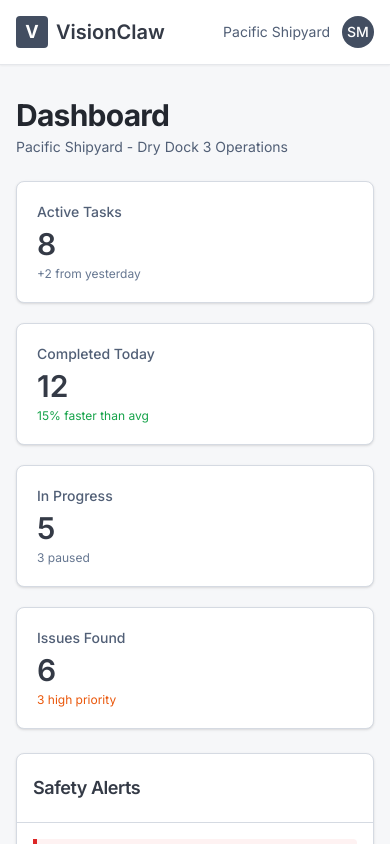
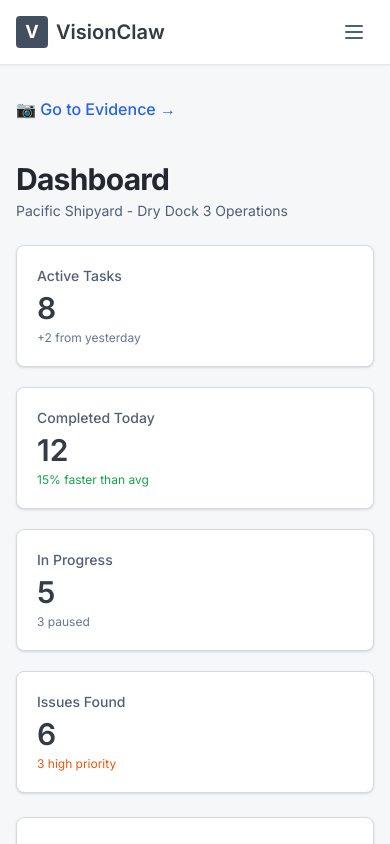
Before and after one commit to sefacosgun11/visionclaw, a Next.js app in the folder web-demo/: page / in a window 390 px wide. Shown: the top 844 px of the page. Built offline with nearby package versions, Linux system fonts and the light colour scheme.

Commit message:
Add mobile navigation and page links

```diff
--- a/web-demo/app/evidence/page.tsx
+++ b/web-demo/app/evidence/page.tsx
@@ -1,6 +1,7 @@
 'use client';
 
 import { useState, useEffect, useRef } from 'react';
+import Link from 'next/link';
 import {
   Camera,
   AlertCircle,
@@ -160,6 +161,12 @@ export default function EvidencePage() {
   return (
     <div className="min-h-screen bg-gray-50">
       <div className="max-w-7xl mx-auto px-4 sm:px-6 lg:px-8 py-8">
+        <Link
+          href="/"
+          className="inline-flex items-center text-blue-600 hover:text-blue-800 mb-6 font-medium"
+        >
+          ← Back to Home
+        </Link>
         <div className="mb-8">
           <h1 className="text-3xl font-bold text-gray-900">Evidence Workspace</h1>
           <p className="mt-2 text-gray-600">Create evidence items and analyze photos with AI</p>
@@ -461,8 +468,7 @@ function AnalysisStatus({
                   <div className="flex items-center gap-2 mb-2">
                     <span className="text-xs font-medium text-gray-500 uppercase">{finding.category}</span>
                     {finding.severity && (
-                      <span className={`text-xs px-2 py-1 rounded ${
-                        finding.severity === 'critical' ? 'bg-red-100 text-red-700' :
+                      <span className={`text-xs px-2 py-1 rounded ${finding.severity === 'critical' ? 'bg-red-100 text-red-700' :
                           finding.severity === 'major' ? 'bg-orange-100 text-orange-700' :
                             finding.severity === 'minor' ? 'bg-yellow-100 text-yellow-700' :
                               'bg-blue-100 text-blue-700'
--- a/web-demo/app/page.tsx
+++ b/web-demo/app/page.tsx
@@ -1,6 +1,15 @@
+import Link from 'next/link';
+
 export default function Dashboard() {
   return (
     <div className="space-y-6">
+      <Link
+        href="/evidence"
+        className="inline-flex items-center text-blue-600 hover:text-blue-800 font-medium mb-4"
+      >
+        📷 Go to Evidence →
+      </Link>
+
       <div>
         <h1 className="text-3xl font-bold text-industrial-950">Dashboard</h1>
         <p className="mt-1 text-sm text-industrial-600">
@@ -89,7 +98,7 @@ export default function Dashboard() {
               </div>
               <div className="mt-2">
                 <div className="w-full bg-industrial-200 rounded-full h-1.5">
-                  <div className="bg-blue-600 h-1.5 rounded-full" style={{width: '42%'}}></div>
+                  <div className="bg-blue-600 h-1.5 rounded-full" style={{ width: '42%' }}></div>
                 </div>
                 <p className="text-xs text-industrial-500 mt-1">42% complete • 5 photos</p>
               </div>
@@ -105,7 +114,7 @@ export default function Dashboard() {
               </div>
               <div className="mt-2">
                 <div className="w-full bg-industrial-200 rounded-full h-1.5">
-                  <div className="bg-blue-600 h-1.5 rounded-full" style={{width: '67%'}}></div>
+                  <div className="bg-blue-600 h-1.5 rounded-full" style={{ width: '67%' }}></div>
                 </div>
                 <p className="text-xs text-industrial-500 mt-1">67% complete • 2 photos</p>
               </div>
--- a/web-demo/components/Navigation.tsx
+++ b/web-demo/components/Navigation.tsx
@@ -1,7 +1,9 @@
 'use client'
 
+import { useState } from 'react'
 import Link from 'next/link'
 import { usePathname } from 'next/navigation'
+import { Menu, X } from 'lucide-react'
 
 const navigation = [
   { name: 'Dashboard', href: '/' },
@@ -15,6 +17,7 @@ const navigation = [
 
 export function Navigation() {
   const pathname = usePathname()
+  const [mobileMenuOpen, setMobileMenuOpen] = useState(false)
 
   return (
     <nav className="bg-white shadow-sm border-b border-gray-200">
@@ -30,14 +33,15 @@ export function Navigation() {
               </span>
             </div>
 
-            <div className="hidden sm:ml-8 sm:flex sm:space-x-1">
+            {/* Desktop Menu */}
+            <div className="hidden sm:flex sm:ml-8 sm:space-x-1">
               {navigation.map((item) => {
                 const isActive = pathname === item.href
                 return (
                   <Link
                     key={item.name}
                     href={item.href}
-                    className={`inline-flex items-center px-3 py-2 text-sm font-medium rounded-md transition-colors ${
+                    className={`inline-flex items-center px-3 py-2 text-sm font-medium rounded-md transition-colors whitespace-nowrap ${
                       isActive
                         ? 'bg-industrial-100 text-industrial-900'
                         : 'text-industrial-600 hover:text-industrial-900 hover:bg-industrial-50'
@@ -50,8 +54,9 @@ export function Navigation() {
             </div>
           </div>
 
-          <div className="flex items-center">
-            <div className="flex items-center space-x-3">
+          <div className="flex items-center space-x-3">
+            {/* User Info - Desktop */}
+            <div className="hidden sm:flex items-center space-x-3">
               <span className="text-sm text-industrial-600">
                 Pacific Shipyard
               </span>
@@ -59,9 +64,58 @@ export function Navigation() {
                 <span className="text-white text-sm font-medium">SM</span>
               </div>
             </div>
+
+            {/* Mobile Menu Button */}
+            <button
+              onClick={() => setMobileMenuOpen(!mobileMenuOpen)}
+              className="sm:hidden p-2 rounded-md text-industrial-600 hover:text-industrial-900 hover:bg-industrial-50"
+              aria-label="Toggle menu"
+            >
+              {mobileMenuOpen ? (
+                <X className="h-6 w-6" />
+              ) : (
+                <Menu className="h-6 w-6" />
+              )}
+            </button>
           </div>
         </div>
       </div>
+
+      {/* Mobile Menu Dropdown */}
+      {mobileMenuOpen && (
+        <div className="sm:hidden border-t border-gray-200 bg-white">
+          <div className="px-2 pt-2 pb-3 space-y-1">
+            {navigation.map((item) => {
+              const isActive = pathname === item.href
+              return (
+                <Link
+                  key={item.name}
+                  href={item.href}
+                  onClick={() => setMobileMenuOpen(false)}
+                  className={`block px-3 py-2 rounded-md text-base font-medium ${
+                    isActive
+                      ? 'bg-industrial-100 text-industrial-900'
+                      : 'text-industrial-600 hover:text-industrial-900 hover:bg-industrial-50'
+                  }`}
+                >
+                  {item.name}
+                </Link>
+              )
+            })}
+          </div>
+          {/* User Info - Mobile */}
+          <div className="border-t border-gray-200 px-4 py-3">
+            <div className="flex items-center space-x-3">
+              <div className="h-8 w-8 bg-industrial-700 rounded-full flex items-center justify-center">
+                <span className="text-white text-sm font-medium">SM</span>
+              </div>
+              <span className="text-sm text-industrial-600">
+                Pacific Shipyard
+              </span>
+            </div>
+          </div>
+        </div>
+      )}
     </nav>
   )
 }
```
Lines whose indentation alone changed are shown as unchanged.
